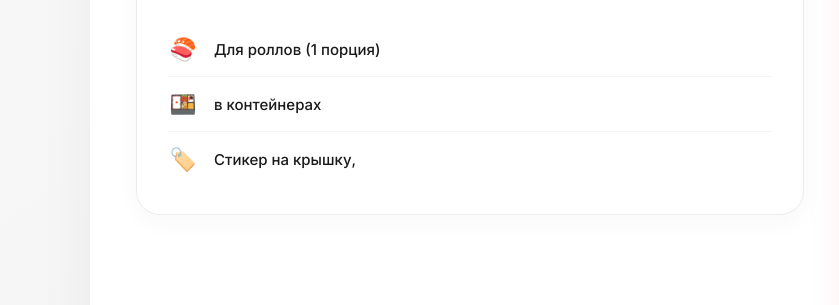
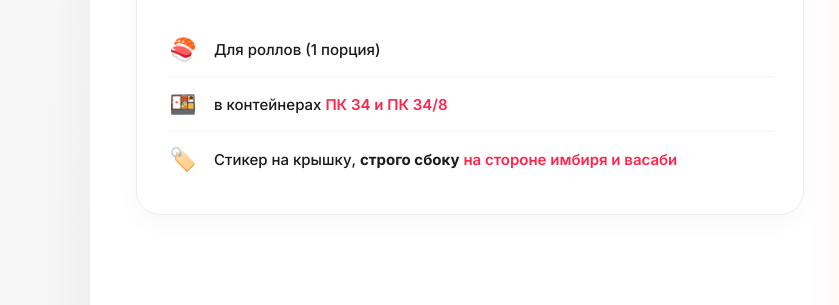
Before and after one commit to Mag85rus/sticker-standard-rolls, a plain HTML site: page index.html in a window 1280 px wide. Both pictures are taken after a click on the button "🇷🇺 Русский". Shown: the part 350-655 px from the top of the page, 0-839 px from the left. Drawn offline with Linux system fonts and the light colour scheme.

Commit message:
Update index.html

```diff
--- a/index.html
+++ b/index.html
@@ -269,6 +269,7 @@
                     <div class="badge-primary"><i class="fa-solid fa-star"></i> <span id="lbl_badgeStandard">СТАНДАРТ</span></div>
                     <div class="badge-secondary"><i class="fa-solid fa-cubes"></i> <span id="lbl_badgeRolls">Роллы</span></div>
                 </div>
+                <!-- Исправленный вывод через innerHTML -->
                 <div class="list-item"><span class="list-emoji">🍣</span><span id="lbl_row1">Для роллов (1 порция)</span></div>
                 <div class="list-item"><span class="list-emoji">🍱</span><span id="lbl_row2">в контейнерах <span class="highlight-red">ПК 34 и ПК 34/8</span></span></div>
                 <div class="list-item" style="flex-wrap: wrap;">
@@ -303,7 +304,7 @@
     </div>
 
 <script>
-    // --- 1. Объекты с переводами для статики и для курса ---
+    // --- 1. Объекты с переводами (исправлены row2 и row3 для вставки HTML) ---
 
     const translations = {
         ru: {
@@ -313,8 +314,8 @@
             badgeStandard: "СТАНДАРТ",
             badgeRolls: "Роллы",
             row1: "Для роллов (1 порция)",
-            row2: "в контейнерах ",
-            row3: "Стикер на крышку, ",
+            row2: 'в контейнерах <span class="highlight-red">ПК 34 и ПК 34/8</span>',
+            row3: 'Стикер на крышку, <strong class="bold-text">строго сбоку</strong> <span class="highlight-red">на стороне имбиря и васаби</span>',
             modalTitle: "📦 Инструкция по стандарту",
             score: "Очки:",
             nextBtn: "Продолжить →",
@@ -327,8 +328,8 @@
             badgeStandard: "СТАНДАРТ",
             badgeRolls: "Роллдор",
             row1: "Роллдор үчүн (1 порция)",
-            row2: "идиштеринде ",
-            row3: "Этикетканы капкакка, ",
+            row2: 'идиштеринде <span class="highlight-red">ПК 34 жана ПК 34/8</span>',
+            row3: 'Этикетканы капкакка, <strong class="bold-text">капталынан</strong> <span class="highlight-red">имбирь/васаби жактан</span>',
             modalTitle: "📦 Стандарт боюнча нускама",
             score: "Упайлар:",
             nextBtn: "Улантуу →",
@@ -341,8 +342,8 @@
             badgeStandard: "STANDART",
             badgeRolls: "Rollar",
             row1: "Rollar uchun (1 porsiya)",
-            row2: "konteynerlarda ",
-            row3: "Stiker qopqoqqa, ",
+            row2: 'konteynerlarda <span class="highlight-red">PK 34 va PK 34/8</span>',
+            row3: 'Stiker qopqoqqa, <strong class="bold-text">qat\'iy yon tomondan</strong> <span class="highlight-red">zanjabil/vasabi tomonidan</span>',
             modalTitle: "📦 Standart bo'yicha yo'riqnoma",
             score: "Ballar:",
             nextBtn: "Davom etish →",
@@ -355,8 +356,8 @@
             badgeStandard: "СТАНДАРТ",
             badgeRolls: "Роллҳо",
             row1: "Барои роллҳо (1 порсия)",
-            row2: "дар зарфҳои ",
-            row3: "Стикер ба сарпӯш, ",
+            row2: 'дар зарфҳои <span class="highlight-red">ПК 34 ва ПК 34/8</span>',
+            row3: 'Стикер ба сарпӯш, <strong class="bold-text">аз паҳлӯ</strong> <span class="highlight-red">аз тарафи занҷабил/васаби</span>',
             modalTitle: "📦 Дастури стандарт",
             score: "Холҳо:",
             nextBtn: "Идома →",
@@ -369,8 +370,8 @@
             badgeStandard: "СТАНДАРТ",
             badgeRolls: "Роллдар",
             row1: "Роллдар үшін (1 порция)",
-            row2: "контейнерлерде ",
-            row3: "Стикер қақпаққа, ",
+            row2: 'контейнерлерде <span class="highlight-red">ПК 34 және ПК 34/8</span>',
+            row3: 'Стикер қақпаққа, <strong class="bold-text">шетінен</strong> <span class="highlight-red">имбирь/васаби жағынан</span>',
             modalTitle: "📦 Стандарт бойынша нұсқаулық",
             score: "Ұпайлар:",
             nextBtn: "Жалғастыру →",
@@ -441,15 +442,18 @@
         gameSteps = gameStepsTranslations[lang];
         const t = translations[lang];
 
-        // Обновляем статический HTML
+        // Обновляем статический HTML (используем innerHTML для строк с цветами)
         document.getElementById('lbl_mainTitle').textContent = t.mainTitle;
         document.getElementById('lbl_bannerText').textContent = t.bannerText;
         document.getElementById('lbl_btnTrain').textContent = t.btnTrain;
         document.getElementById('lbl_badgeStandard').textContent = t.badgeStandard;
         document.getElementById('lbl_badgeRolls').textContent = t.badgeRolls;
         document.getElementById('lbl_row1').textContent = t.row1;
-        document.getElementById('lbl_row2').textContent = t.row2;
-        document.getElementById('lbl_row3').textContent = t.row3;
+
+        // Здесь исправление: innerHTML для сохранения тегов <span> и <strong>
+        document.getElementById('lbl_row2').innerHTML = t.row2;
+        document.getElementById('lbl_row3').innerHTML = t.row3;
+
         document.getElementById('lbl_modalTitle').textContent = t.modalTitle;
         document.getElementById('lbl_score').textContent = t.score;
 
```
